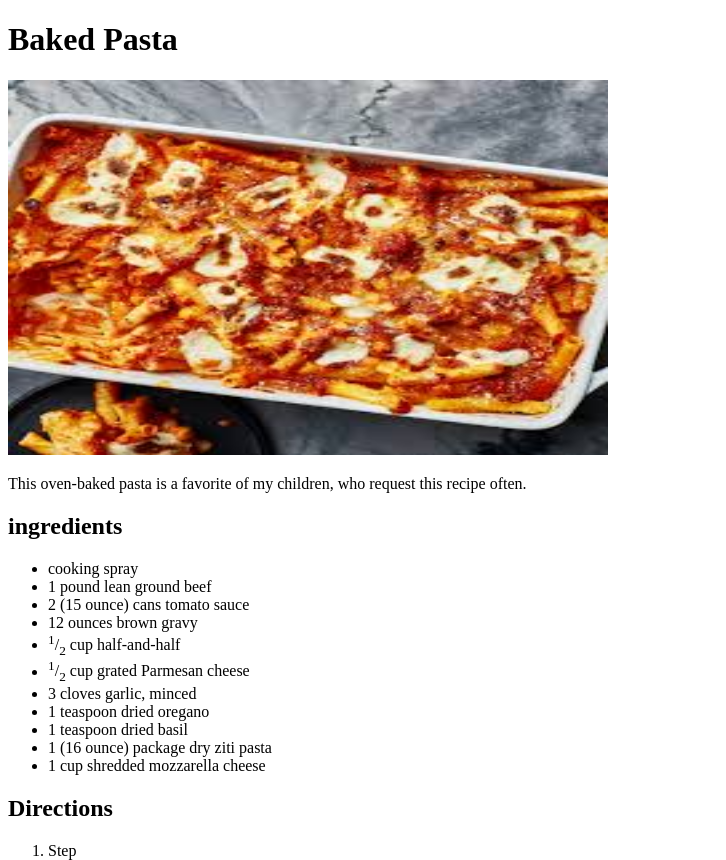
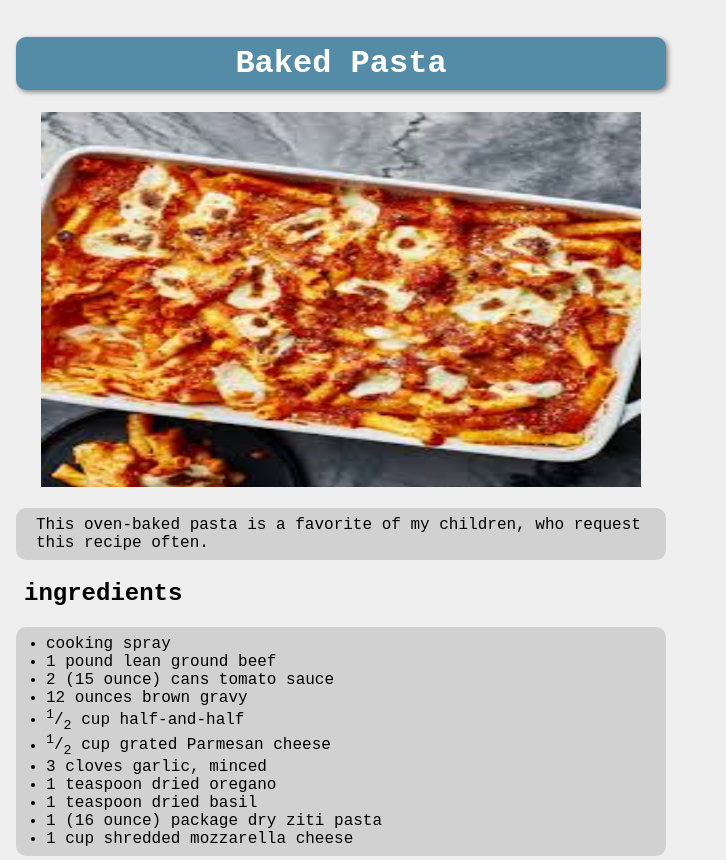
Before and after one commit to Buggeraw/odin-recipes, a plain HTML site: page recipes/baked-pasta.html in a window 1280 px wide. Shown: the top 860 px of the page, without its empty margins (0-726 px from the left). Drawn offline with Linux system fonts and the light colour scheme.

Commit message:
Added css to recipes

```diff
--- a/recipes/baked-pasta.html
+++ b/recipes/baked-pasta.html
@@ -4,6 +4,7 @@
     <meta charset="UTF-8">
     <meta name="viewport" content="width=device-width, initial-scale=1.0">
     <title>Baked Pasta</title>
+    <link rel="stylesheet" href="../styles/style-recipes.css">
 </head>
 <body>
     <h1>Baked Pasta</h1>
--- /dev/null
+++ b/styles/style-recipes.css
@@ -0,0 +1,49 @@
+body {
+    background-color: #EEEE;
+    font-family: 'Courier New', Courier, monospace;
+    box-sizing: border-box;
+    padding: 8px;
+
+}
+
+h1 {
+    color: white;
+    background-color: #548CA8;
+    text-align: center;
+    height: auto;
+    width: 650px;
+    box-sizing: border-box;
+    padding: 8px;
+    border-radius: 10px;
+    box-shadow: 2px 2px 5px gray;
+}
+
+h2 {
+    margin-left: 8px;
+}
+
+img {
+    margin-left: 25px;
+}
+
+p {
+    background-color: rgb(209, 209, 209);
+    height: auto;
+    width: 650px;
+    box-sizing: border-box;
+    padding: 8px 20px;
+    border-radius: 10px;
+}
+
+ul ,ol{
+    background-color: rgb(209, 209, 209);
+    height: auto;
+    width: 650px;
+    box-sizing: border-box;
+    padding: 8px 40px;
+    border-radius: 10px;
+}
+
+ul {
+    padding: 8px 30px;
+}
```
Also changed, not shown: recipes/double-chocolate-biscotti-with-cherries.html (+1 -0 lines), recipes/fluffypancakes.html (+1 -0 lines).
